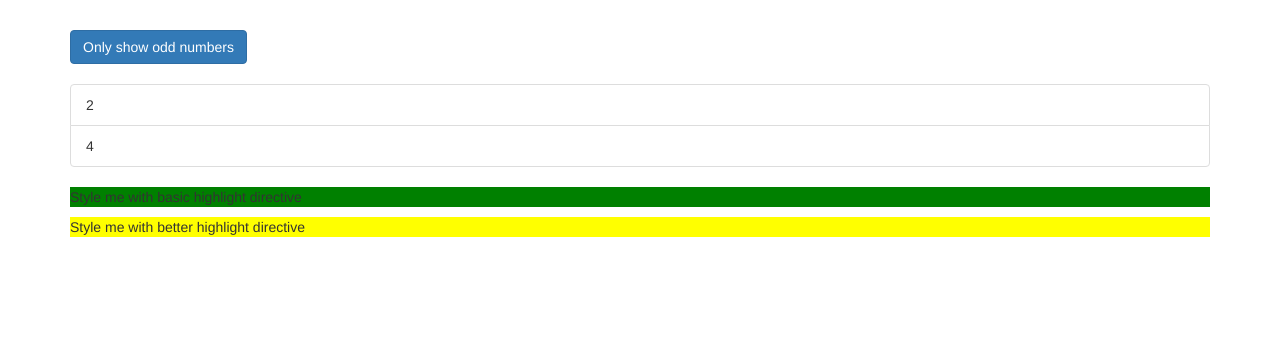
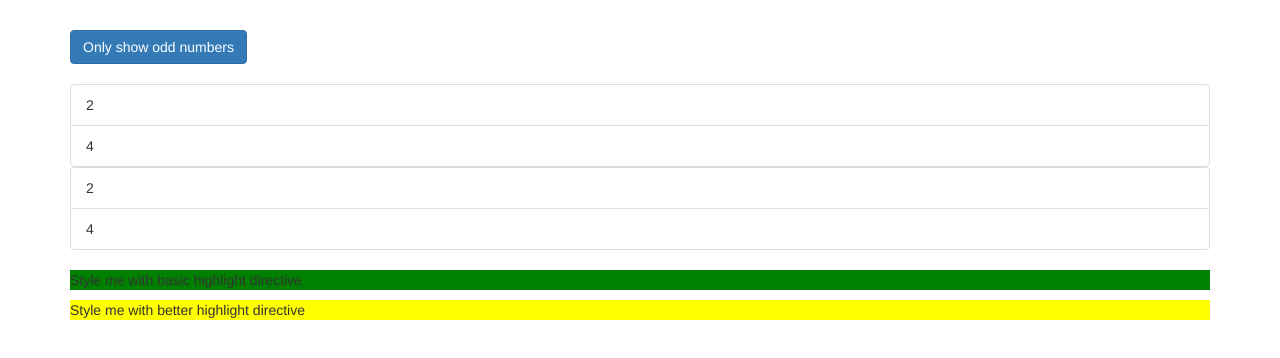
Before and after one commit to kkumarmohit/directives-start, an Angular app: page / in a window 1280 px wide. Shown: the top 358 px of the page. Built offline with nearby package versions, Linux system fonts and the light colour scheme.

Commit message:
What is the of * in angular BTS

```diff
--- a/src/app/app.component.html
+++ b/src/app/app.component.html
@@ -24,6 +24,17 @@
             {{even}}
           </li>
         </div>
+        <ng-template [ngIf]="!onlyOdd">
+        <div>
+          <li
+            class="list-group-item"
+            [ngClass]="{even: even % 2 !==0}"
+            [ngStyle]="{backgroundColor: even % 2 !== 0 ? 'yellow' : transparent}"
+            *ngFor="let even of evens">
+            {{even}}
+          </li>
+        </div>
+      </ng-template>
       </ul>
       <p appBasicHighlight>Style me with basic highlight directive</p>
       <p appBetterHighlight [defaultColor]="'yellow'" [highlightColor]="'red'">Style me with better highlight directive</p>
```
Also changed, not shown: 1 other file (tests, documents, lock files or other folders).
